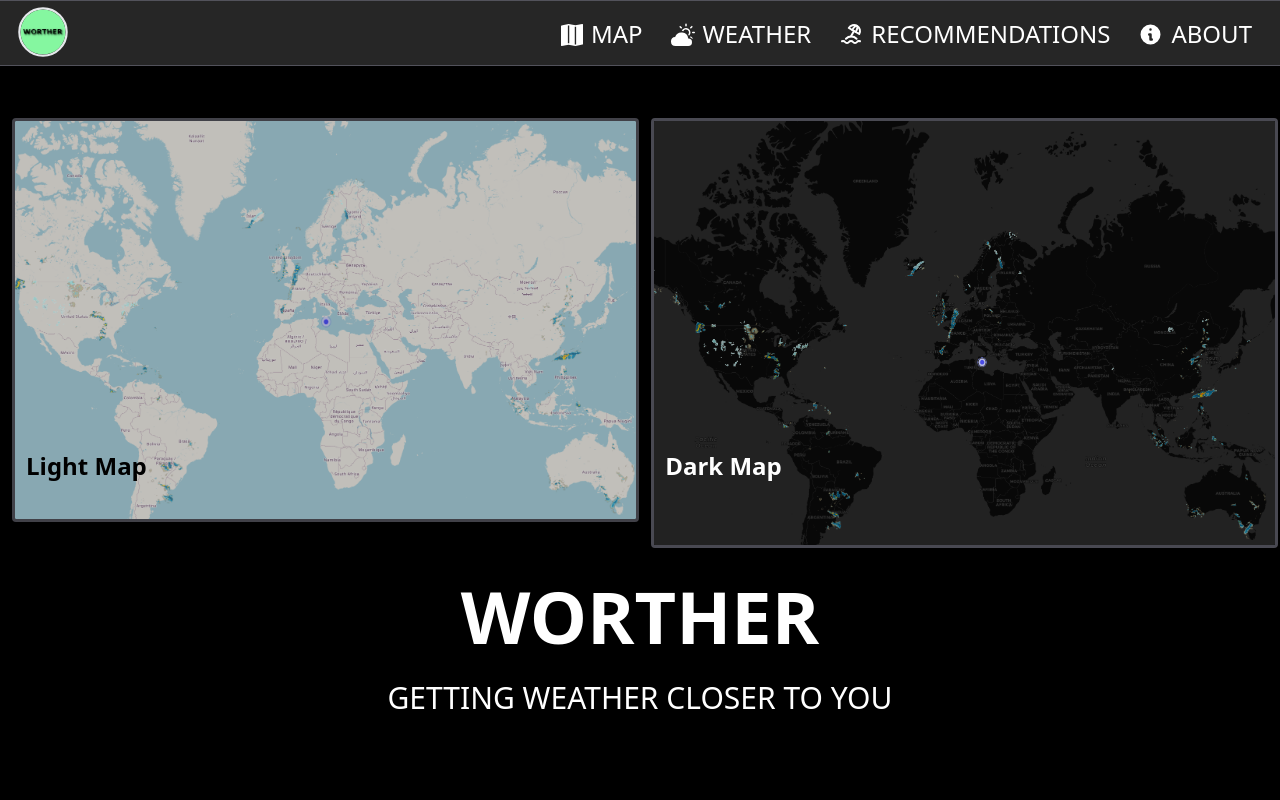
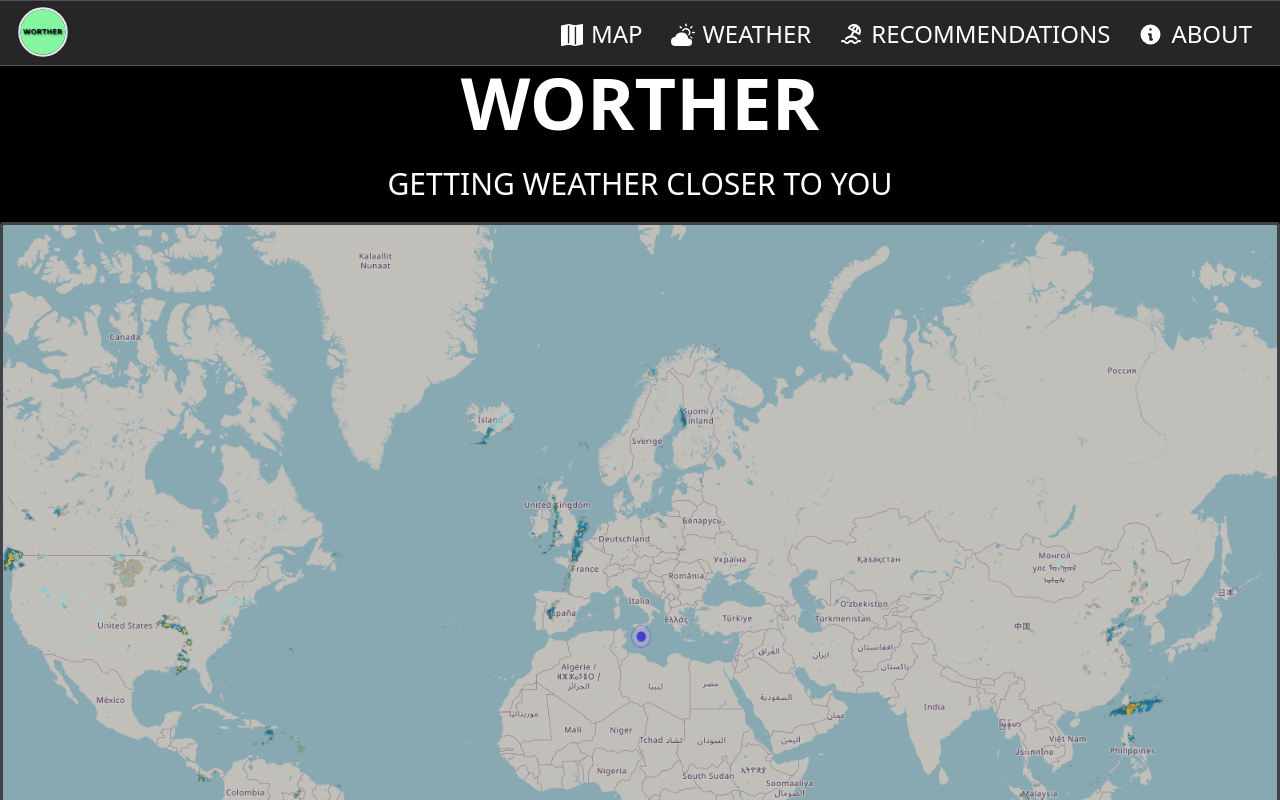
Before and after one commit to vikingnope/worther, a React (Create React App) app: page / in a window 1280 px wide. Shown: the top 800 px of the page. Built offline with nearby package versions, Linux system fonts and the light colour scheme.

Commit message:
updated home page

```diff
--- a/src/pages/home.jsx
+++ b/src/pages/home.jsx
@@ -1,7 +1,6 @@
 import { Header } from '../components/utils/header';
 import { Footer } from '../components/utils/footer';
 import lightMode from '../resources/lightMode.png';
-import darkMode from '../resources/darkMode.png';
 
 
 export default function Home() {
@@ -10,26 +9,15 @@ export default function Home() {
             <Header choice={'home'}/>
             <div className="text-center bg-black flex min-h-screen flex-col items-center">
                 <main>
-                    <div className='flex'>
-                        <div id="homeImagesDiv">
-                            <a href='/map/light'>
-                                <p className='relative top-96 left-3.5 flex font-bold text-black opacity-100 text-2xl z-50'>Light Map</p>
-                                <img src={lightMode} className="mx-auto mt-5 hover:border-red-700 duration-300 rounded border-zinc-600 border-3 opacity-80" alt="light map" />
-                            </a>
-                        </div>
-                        <div id="homeImagesDiv">
-                            <a href='/map/dark'>
-                                <p className='relative top-96 left-3.5 flex font-bold text-2xl z-50'>Dark Map</p>
-                                <img src={darkMode} className="mx-auto mt-5 hover:border-red-700 duration-300 rounded border-zinc-600 border-3 opacity-90" alt="dark map" />
-                            </a>
-                        </div>
-                    </div>
                     <p className="uppercase font-bold text-7xl">
                         Worther
                     </p>
                     <p className="uppercase text-3xl mt-7">
                         Getting weather closer to you
                     </p>
+                    <a href='/map'>
+                        <img src={lightMode} className="mx-auto mt-5 hover:border-red-700 duration-300 rounded border-zinc-600 border-3 opacity-80 w-screen" alt="light map" />
+                    </a>
                 </main>
             </div>
             <Footer />
--- a/src/styles/main.scss
+++ b/src/styles/main.scss
@@ -1,12 +1,6 @@
 @tailwind base;
 @tailwind components;
 @tailwind utilities;
-
-#homeImagesDiv {
-  width: 49%;
-  margin-left: 0.75rem;
-  margin-bottom: 2rem;
-}
 
 #markerText{
   color: inherit;
```
